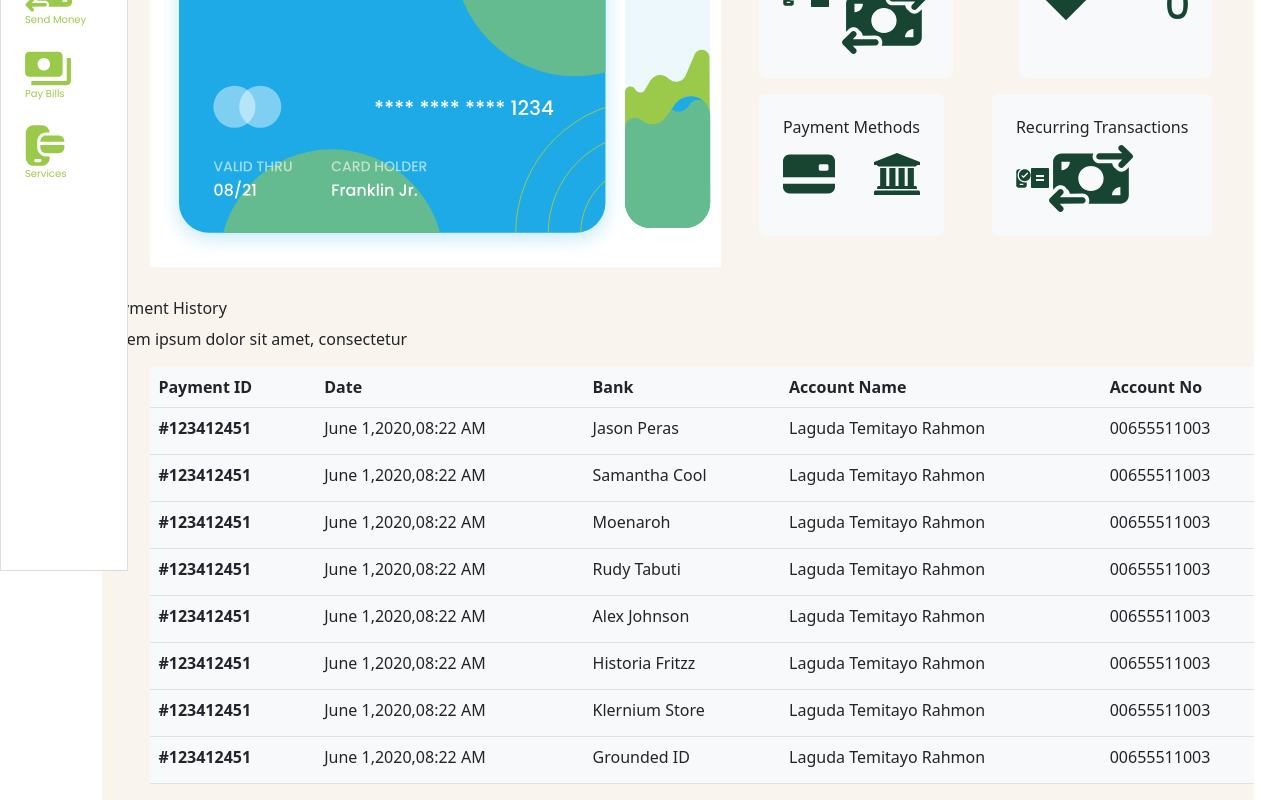
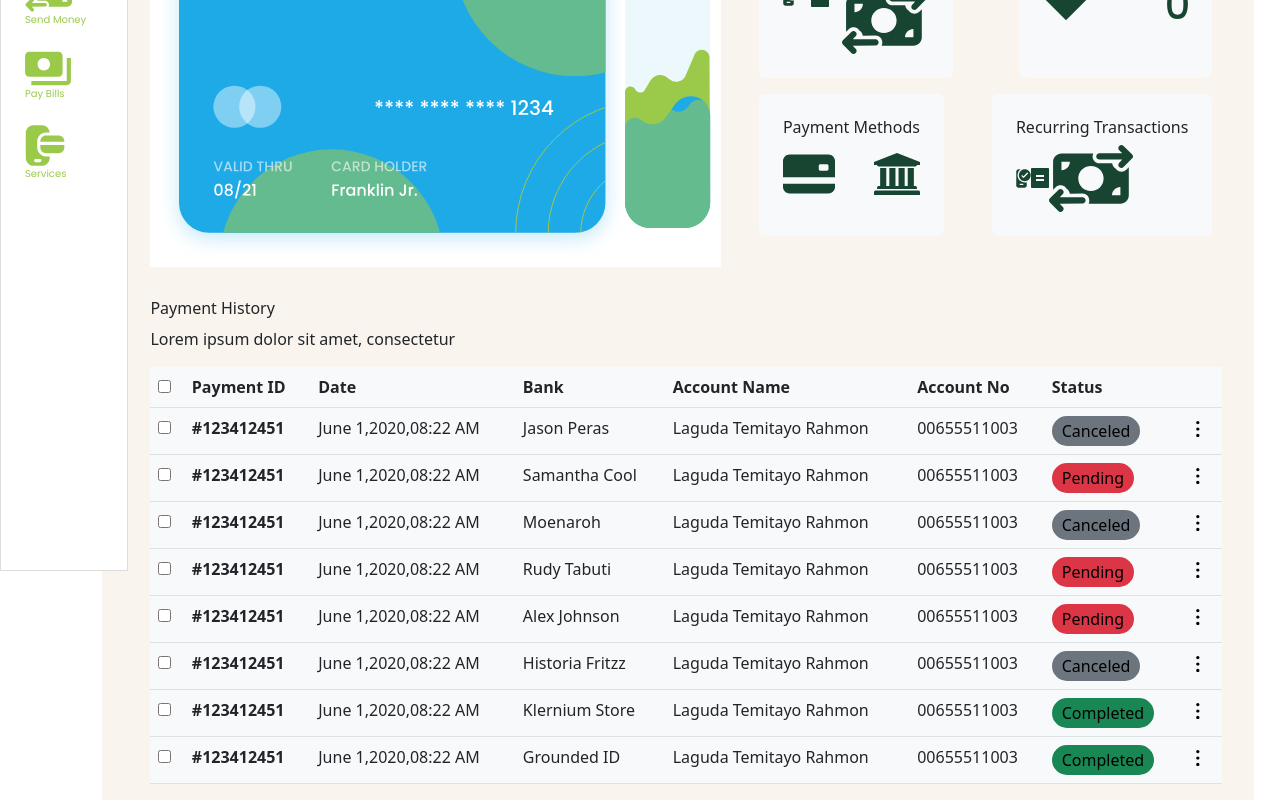
Before and after one commit to yewande-hassan/billerhq, a Next.js app: page /dashboard in a window 1280 px wide. Shown: the part 341-1141 px from the top of the page. Built offline with nearby package versions, Linux system fonts and the light colour scheme.

Commit message:
AirtimeandData Changes

```diff
--- a/pages/AirtimeandData/index.js
+++ b/pages/AirtimeandData/index.js
@@ -8,7 +8,7 @@ export default function AirtimeandData() {
         <div className={styles.flex1}>
             <div>
             <img />
-            <h6>Buy Aititme & Mobile Data</h6>
+            <h6>Buy Airtime & Mobile Data</h6>
             <img />
             </div>
         </div>
--- a/pages/dashboard/index.js
+++ b/pages/dashboard/index.js
@@ -4,7 +4,7 @@ import illustration1 from "../../public/images/illustration1.svg";
 import mainCard from "../../public/images/mainCard.svg";
 import bars from "../../public/images/bars.svg";
 import Airtime from "../../public/images/Airtime.svg";
-import Bill from "../../public/images/Bills.svg";
+import Threedots from "../../public/images/Threedots.svg";
 import Transfer from "../../public/images/Transfer.svg";
 import Bills from "../../public/images/Bills.svg";
 import CheckStatus from "../../public/images/CheckStatus.svg";
@@ -68,100 +68,152 @@ export default function Dashboard() {
         </div>
       </div>
       </section>
-      <h6>Payment History</h6>
+      <div className={styles.texts}>
+      <h6 className={`styles.textsh6`}>Payment History</h6>
       <p>Lorem ipsum dolor sit amet, consectetur</p>
+      </div>
       <section>
       <table className={`table mx-5 bg-light ${styles.tables}`}>
   <thead>
     <tr>
+     <th> <input type="checkbox" /></th>
       <th scope="col">Payment ID</th>
       <th scope="col">Date</th>
       <th scope="col">Bank</th>
       <th scope="col">Account Name</th>
       <th scope="col">Account No</th>
       <th scope="col">Status</th>
+      <th></th>
     </tr>
   </thead>
-  <tbody>
+  <tbody className={`table-body`}>
     <tr>
+      <th> <input type="checkbox" /></th>
       <th scope="row">#123412451</th>
       <td>June 1,2020,08:22 AM</td>
       <td>Jason Peras</td>
       <td>Laguda Temitayo Rahmon</td>
       <td>00655511003</td>
-      <td><button>
+      <td><button className="rounded-pill px-2 bg-secondary border border-2 border-secondary">
         Canceled
         </button></td>
+        <td>
+          <div>
+            <img src={Threedots.src}/>
+          </div>
+        </td>
     </tr>
     <tr>
+      <th> <input type="checkbox" /></th>
       <th scope="row">#123412451</th>
       <td>June 1,2020,08:22 AM</td>
       <td>Samantha Cool</td>
       <td>Laguda Temitayo Rahmon</td>
       <td>00655511003</td>
-      <td><button>
+      <td><button className="rounded-pill px-2 bg-danger border border-2 border-danger">
         Pending
         </button></td>
+        <td>
+          <div>
+            <img src={Threedots.src}/>
+          </div>
+        </td>
     </tr>
     <tr>
+      <th> <input type="checkbox" /></th>
       <th scope="row">#123412451</th>
       <td>June 1,2020,08:22 AM</td>
       <td>Moenaroh</td>
       <td>Laguda Temitayo Rahmon</td>
       <td>00655511003</td>
-      <td><button>
+      <td><button className="rounded-pill px-2 bg-secondary border border-2 border-secondary">
         Canceled
         </button></td>
+        <td>
+          <div>
+            <img src={Threedots.src}/>
+          </div>
+        </td>
     </tr>
     <tr>
+      <th> <input type="checkbox" /></th>
       <th scope="row">#123412451</th>
       <td>June 1,2020,08:22 AM</td>
       <td>Rudy Tabuti</td>
       <td>Laguda Temitayo Rahmon</td>
       <td>00655511003</td>
-      <td><button>
-        Canceled
+      <td><button className="rounded-pill px-2 bg-danger border border-2 border-danger">
+        Pending
         </button></td>
+        <td>
+          <div>
+            <img src={Threedots.src}/>
+          </div>
+        </td>
     </tr>
     <tr>
+      <th> <input type="checkbox" /></th>
       <th scope="row">#123412451</th>
       <td>June 1,2020,08:22 AM</td>
       <td>Alex Johnson</td>
       <td>Laguda Temitayo Rahmon</td>
       <td>00655511003</td>
-      <td><button>
-        Canceled
+      <td><button className="rounded-pill px-2 bg-danger border border-2 border-danger">
+        Pending
         </button></td>
+        <td>
+          <div>
+            <img src={Threedots.src}/>
+          </div>
+        </td>
     </tr>
     <tr>
+      <th> <input type="checkbox" /></th>
       <th scope="row">#123412451</th>
       <td>June 1,2020,08:22 AM</td>
       <td>Historia Fritzz</td>
       <td>Laguda Temitayo Rahmon</td>
       <td>00655511003</td>
-      <td><button>
+      <td><button className="rounded-pill px-2 bg-secondary border border-2 border-secondary">
         Canceled
         </button></td>
+        <td>
+          <div>
+            <img src={Threedots.src}/>
+          </div>
+        </td>
     </tr>
     <tr>
+      <th> <input type="checkbox" /></th>
       <th scope="row">#123412451</th>
       <td>June 1,2020,08:22 AM</td>
       <td>Klernium Store</td>
       <td>Laguda Temitayo Rahmon</td>
       <td>00655511003</td>
-      <td><button>
-        Canceled
+      <td><button className="rounded-pill px-2 bg-success border border-2 border-success">
+        Completed
         </button></td>
+        <td>
+          <div>
+            <img src={Threedots.src}/>
+          </div>
+        </td>
     </tr>
     <tr>
+      <th> <input type="checkbox" /></th>
       <th scope="row">#123412451</th>
       <td>June 1,2020,08:22 AM</td>
       <td>Grounded ID</td>
       <td>Laguda Temitayo Rahmon</td>
       <td>00655511003</td>
-      <td><button>
-        Canceled
+      <td><button className="rounded-pill px-2 bg-success border border-2 border-success">
+        Completed
         </button></td>
+        <td>
+          <div>
+            <img src={Threedots.src}/>
+          </div>
+        </td>
     </tr>
   </tbody>
 </table>
--- a/styles/AirtimeandData.module.css
+++ b/styles/AirtimeandData.module.css
@@ -1,5 +1,5 @@
 .contain{
-    margin: 0 25px;
+    margin-left:25px;
     display: grid;
     grid-template-columns: 4fr 8fr;
 }
--- a/styles/Dashboard.module.css
+++ b/styles/Dashboard.module.css
@@ -17,7 +17,7 @@
     height: 100px;
 }
 .tables{
-   width:100vw;
+   width:93%;
 }
 .section{
     display: flex;
@@ -45,3 +45,10 @@
 .img{
     background-color: #E7E7E7;
 }
+.texts{
+    margin-left: 3rem;
+}
+.textsh6{
+    font-size: 24px;
+    font-weight: 800;
+}
```
Also changed, not shown: public/images/Threedots.svg (added).
